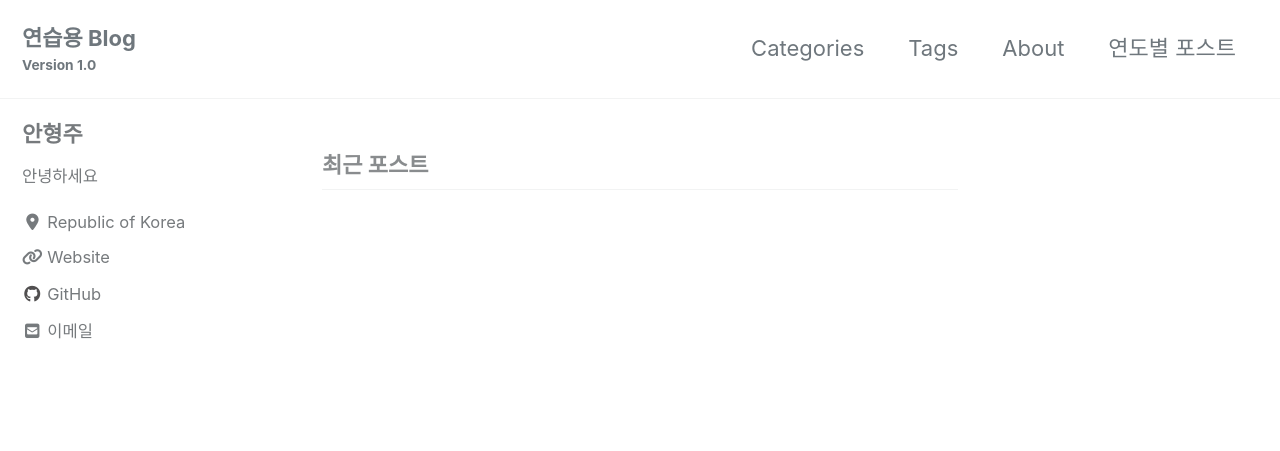
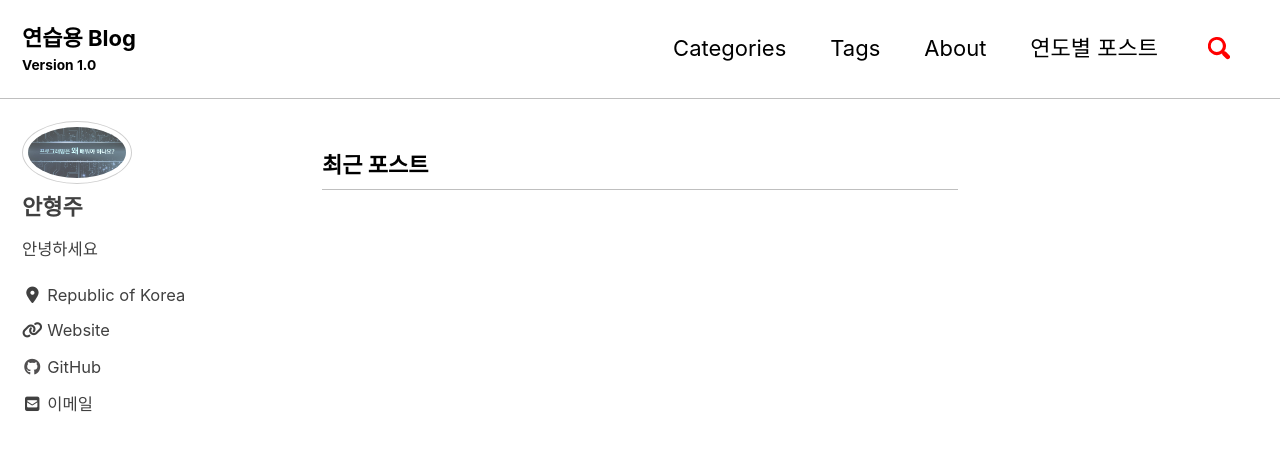
Before and after one commit to dks301/dks301.github.io, a Jekyll site: the page built from index.html, in a window 1280 px wide and 900 px high. Shown: the top 451 px of the window. Built offline with Jekyll 4.4.1, drawn with Linux system fonts in a browser that asks for light colours; cached includes are drawn as plain includes; nearby versions of some CDN libraries; the list of posts is cut into pages by our own code.

Commit message:
Add profile image

```diff
--- a/_config.yml
+++ b/_config.yml
@@ -12,11 +12,11 @@
 
 # theme                  : "minimal-mistakes-jekyll"
 # remote_theme           : "mmistakes/minimal-mistakes"
-minimal_mistakes_skin    : "default" # 테마 색 설정 "air", "aqua", "contrast", "dark", "dirt", "neon", "mint", "plum", "sunrise"
+minimal_mistakes_skin    : "contrast" # 테마 색 설정 "air", "aqua", "contrast", "dark", "dirt", "neon", "mint", "plum", "sunrise"
 
 # Site Settings
 locale                   : "ko-KR"
-title                    : "Site Title"
+title                    : "연습용 Blog"
 title_separator          : "-"
 subtitle                 : "Version 1.0"# site tagline that appears below site title in masthead
 name                     : "안형주"
@@ -27,7 +27,7 @@ repository               : "dks301/dks301.github.io"# GitHub username/repo-name
 teaser                   : # path of fallback teaser image, e.g. "/assets/images/500x300.png"
 logo                     : # path of logo image to display in the masthead, e.g. "/assets/images/88x88.png"
 masthead_title           : "연습용 Blog"# overrides the website title displayed in the masthead, use " " for no title
-# breadcrumbs            : false # true, false (default)
+breadcrumbs              : true # true, false (default)
 words_per_minute         : 200
 comments:
   provider               : # false (default), "disqus", "discourse", "facebook", "staticman", "staticman_v2", "utterances", "custom"
@@ -65,7 +65,7 @@ reCaptcha:
   secret                 :
 atom_feed:
   path                   : # blank (default) uses feed.xml
-search                   : # true, false (default)
+search                   : true # true, false (default)
 search_full_content      : # true, false (default)
 search_provider          : # lunr (default), algolia, google
 algolia:
@@ -108,7 +108,7 @@ analytics:
 # Site Author
 author:
   name             : "안형주"
-  avatar           : #"/assets/images/profile/poto.jpg" # 프로필 이미지
+  avatar           : "/assets/images/profile/whyprogramming.jpg" #"/assets/images/profile/poto.jpg" # 프로필 이미지
   bio              : "안녕하세요"
   location         : "Republic of Korea"
   email            : "a301dks@naver.com"
```
Also changed, not shown: assets/images/profile/whyprogramming.jpg (added), 2 other files.
